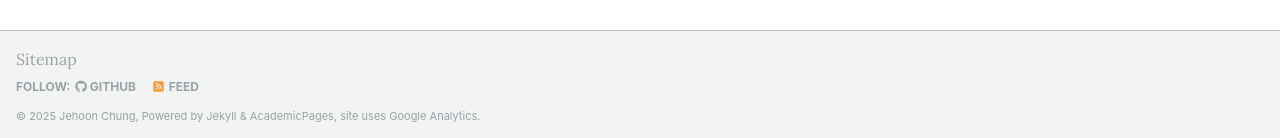
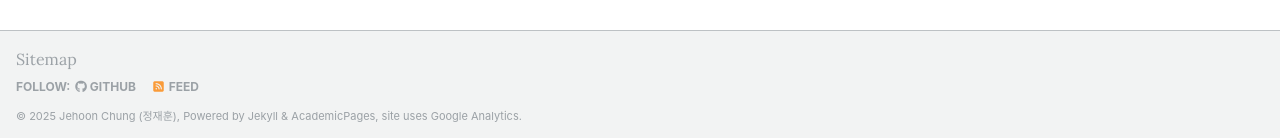
Before and after one commit to JehoonChung/jehoonchung.github.io, a Jekyll site: the page built from _pages/talkmap.html, in a window 1280 px wide and 1237 px high. Shown: the part 1096-1234 px from the top of the window. Built offline with Jekyll 4.4.1, drawn with Linux system fonts in a browser that asks for light colours; nearby versions of some CDN libraries.

Commit message:
Update _config.yml

```diff
--- a/_config.yml
+++ b/_config.yml
@@ -10,7 +10,7 @@
 locale: "en-US"
 title: "Jehoon Chung"
 title_separator: "-"
-name: &name "Jehoon Chung"
+name: &name "Jehoon Chung (정재훈)"
 description: &description "Ph.D. Student in Finance at Kelley"
 url: https://jehoonchung.github.io
 baseurl: ""
```
